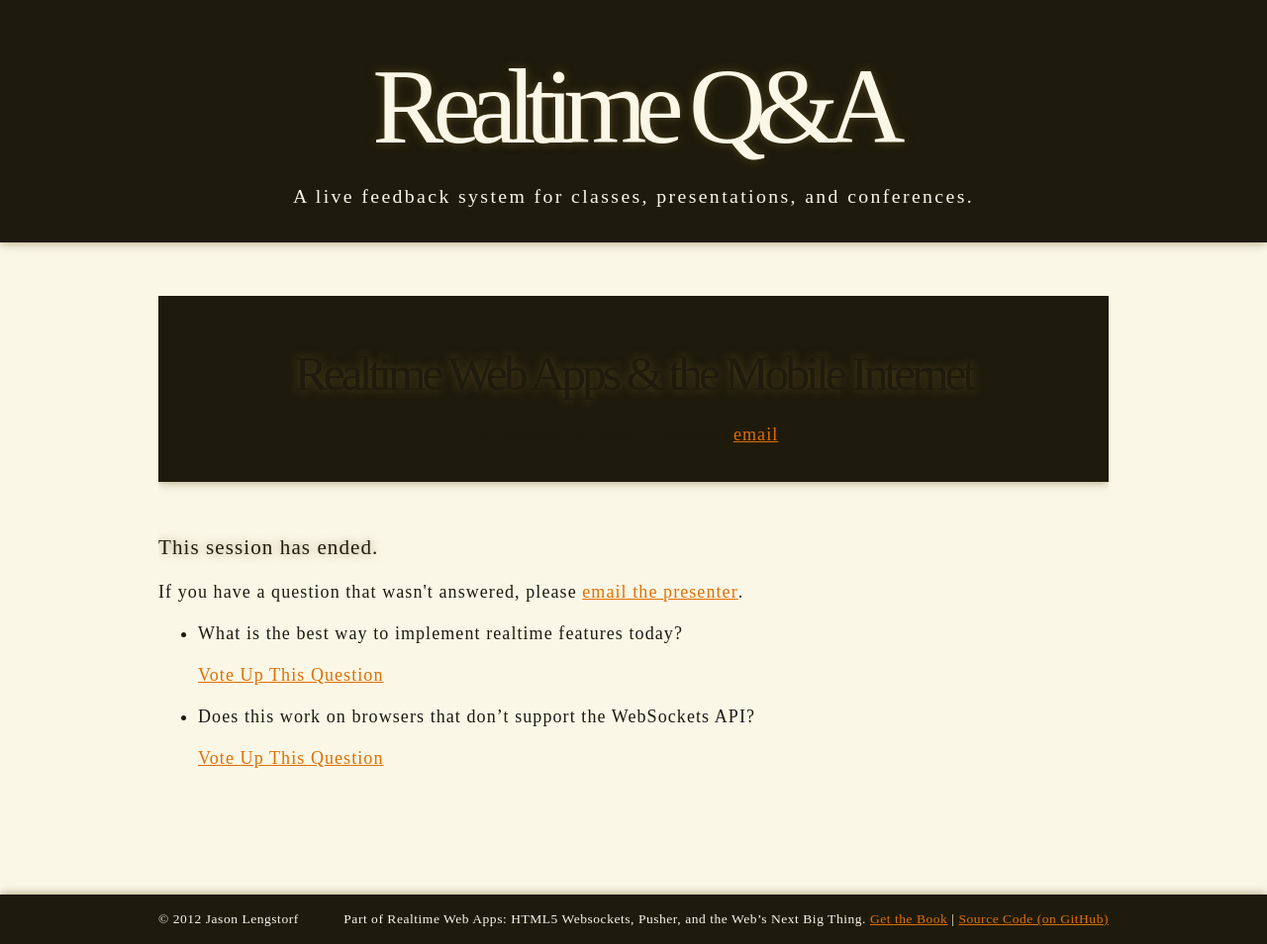
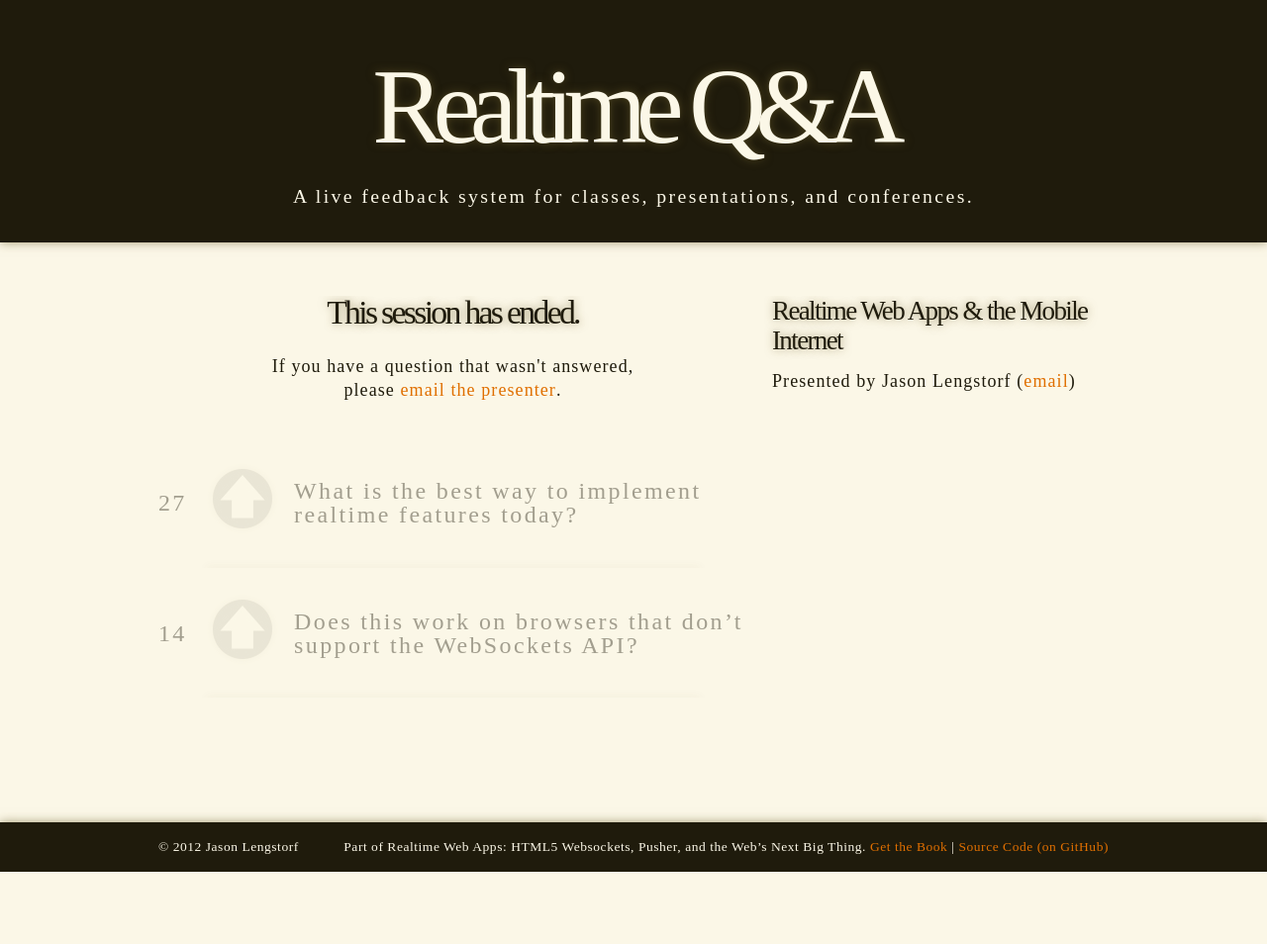
Before and after one commit to jlengstorf/realtimewebapps, a PHP site: page /attendee-closed.html in a window 1280 px wide. Shown: the whole page at 99% size. After the commit the page ends 881 px from the top, so only its background shows below. Run offline with PHP 8.4, Linux system fonts and the light colour scheme; some web fonts are replaced.

Commit message:
Updated styles for all views.

```diff
--- a/assets/styles/main.css
+++ b/assets/styles/main.css
@@ -20,18 +20,6 @@ demi-italic: font-family:'NewsGothicNo.2W01-Mediu 710410';
 bold: font-family:'NewsGothicNo.2W01-Bold';
 bold-italic: font-family:'NewsGothicNo.2W01-BoldI';
 */
-
-body {
-    background-color: #fbf7e7;
-    margin: 0;
-}
-
-header,footer,input {
-    -webkit-box-shadow: 0 0 10px rgba(107, 94, 42, .6);
-    -moz-box-shadow: 0 0 10px rgba(107, 94, 42, .6);
-    -o-box-shadow: 0 0 10px rgba(107, 94, 42, .6);
-    box-shadow: 0 0 10px rgba(107, 94, 42, .6);
-}
 
 
 /* Basic Font Styles
@@ -64,9 +52,29 @@ h2 {
     letter-spacing: -.08em;
 }
 
+h3 {
+    margin: 0 365px .75em 0;
+    font-size: 1.875em;
+    line-height: 1em;
+    letter-spacing: -.08em;
+    text-align: center;
+}
+
+p {
+    text-align: center;
+    margin: 0 365px 2em 0;
+    padding: 0 6em;
+}
+
 a {
     font-family: 'NewsGothicNo.2W01-Mediu 710407';
     color: #e06f00;
+    text-decoration: none;
+}
+
+a:active,a:hover,a:focus {
+    text-decoration: underline;
+    outline: none;
 }
 
 .tagline {
@@ -104,8 +113,24 @@ input {
 label input {
     font-family: 'NewsGothicNo.2W01-Light 710401';
     font-size: 1.75em;
+    letter-spacing: .08em;
     color: #1f1b0c;
     background-color: #fff;
+}
+
+section header h2 {
+    font-size: 1.5em;
+    line-height: 1.125em;
+    letter-spacing: -.06em;
+}
+
+#questions li {
+    font-size: 1.33em;
+    letter-spacing: .1em;
+}
+
+#questions li:before {
+    font-family: 'Cooper Black W01';
 }
 
 footer li {
@@ -125,6 +150,17 @@ footer li em {
 /* Layout
  ----------------------------------------------------------------------------*/
 
+html { background-color: #fbf7e7; }
+
+body { margin: 0; }
+
+header,footer,input,li:after {
+    -webkit-box-shadow: 0 0 10px rgba(107, 94, 42, .6);
+    -moz-box-shadow: 0 0 10px rgba(107, 94, 42, .6);
+    -o-box-shadow: 0 0 10px rgba(107, 94, 42, .6);
+    box-shadow: 0 0 10px rgba(107, 94, 42, .6);
+}
+
 header,footer {
     overflow: hidden;
     background: #1f1b0c;
@@ -205,6 +259,136 @@ footer li {
     list-style: none;
 }
 
-footer li.copyright {
-    float: left;
+footer li.copyright { float: left; }
+
+
+/* Questions View
+ ----------------------------------------------------------------------------*/
+
+section header {
+    background: transparent;
+    float: right;
+    width: 340px;
+    margin: 0;
+    padding: 0;
+    box-shadow: none;
+    overflow: visible;
 }
+
+section header h2 {
+    margin: 0 0 .5em;
+    text-align: left;
+}
+
+section header p {
+    width: auto;
+    margin: 0;
+    text-align: left;
+}
+
+form#ask-a-question,#questions {
+    width: 596px;
+    margin: 0;
+    padding: 0;
+    overflow: hidden;
+}
+
+#questions { padding-bottom: 1em; }
+
+#ask-a-question label,#ask-a-question>input { float: left; }
+
+#ask-a-question label { width: 460px; }
+
+#ask-a-question label input {
+    width: 430px;
+    height: 1.7em;
+    margin: 0;
+    padding-left: 15px;
+    padding-right: 15px;
+}
+
+#ask-a-question input {
+    height: 1.55em;
+    margin: 0.5em 0 0 0.5em;
+    padding: 0.1em 0.75em;
+}
+
+#questions.closed { opacity: .4; }
+
+#questions li {
+    position: relative;
+    list-style: none;
+    margin: 0;
+    padding: 1em 0 1em;
+    overflow: hidden;
+}
+
+#questions li:before {
+    content: attr(data-count);
+    position: absolute;
+    left: 0;
+    top: 50%;
+    margin-top: -.5em;
+}
+
+#questions li:after {
+    content: ' ';
+    position: absolute;
+    top: 100%;
+    left: 50%;
+    display: block;
+    width: 500px;
+    height: 2px;
+    margin-left: -250px;
+    background-color: #d9d4c3;
+    opacity: .6;
+}
+
+#questions p {
+    float: right;
+    width: 77%;
+    margin: .75em 0;
+    padding: 0;
+    text-align: left;
+}
+
+#questions .answer {
+    float: right;
+    display: block;
+    width: 78px;
+    height: 88px;
+    margin: 0px 0 0;
+    text-indent: -9999px;
+    overflow: hidden;
+    background: url(../images/sprite.jpg) right top no-repeat;
+}
+
+#questions .vote {
+    background: url(../images/sprite.jpg) left top no-repeat;
+    display: block;
+    width: 76px;
+    height: 76px;
+    margin: 0 0 0 2em;
+    text-indent: -9999px;
+    overflow: hidden;
+}
+
+#questions.closed .vote { opacity: .2; }
+
+#questions a.answer:active,#questions a.answer:hover,#questions a.answer:focus,
+#questions a.vote:active,#questions a.vote:hover,#questions a.vote:focus {
+    background-position-y: bottom;
+}
+
+#questions.closed a.vote:active,#questions.closed a.vote:hover,
+#questions.closed a.vote:focus {
+    background-position-y: top;
+    cursor: default;
+}
+
+#close-this-session {
+    width: 340px;
+    margin: 2em 0 0;
+}
+
+#close-this-session label input { width: 305px; }
```
Also changed, not shown: other parts of assets/styles/main.css (+27 -8 lines).
